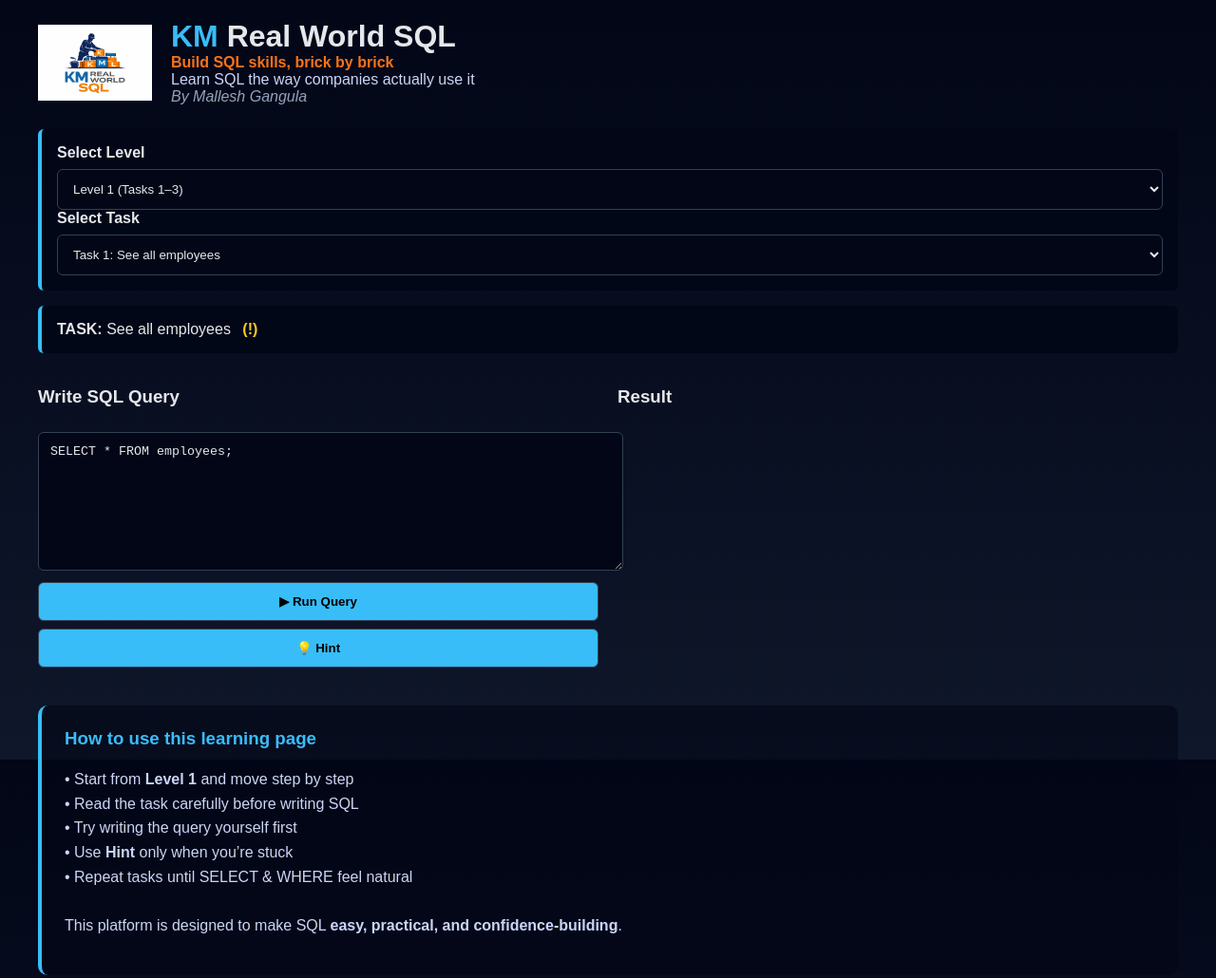
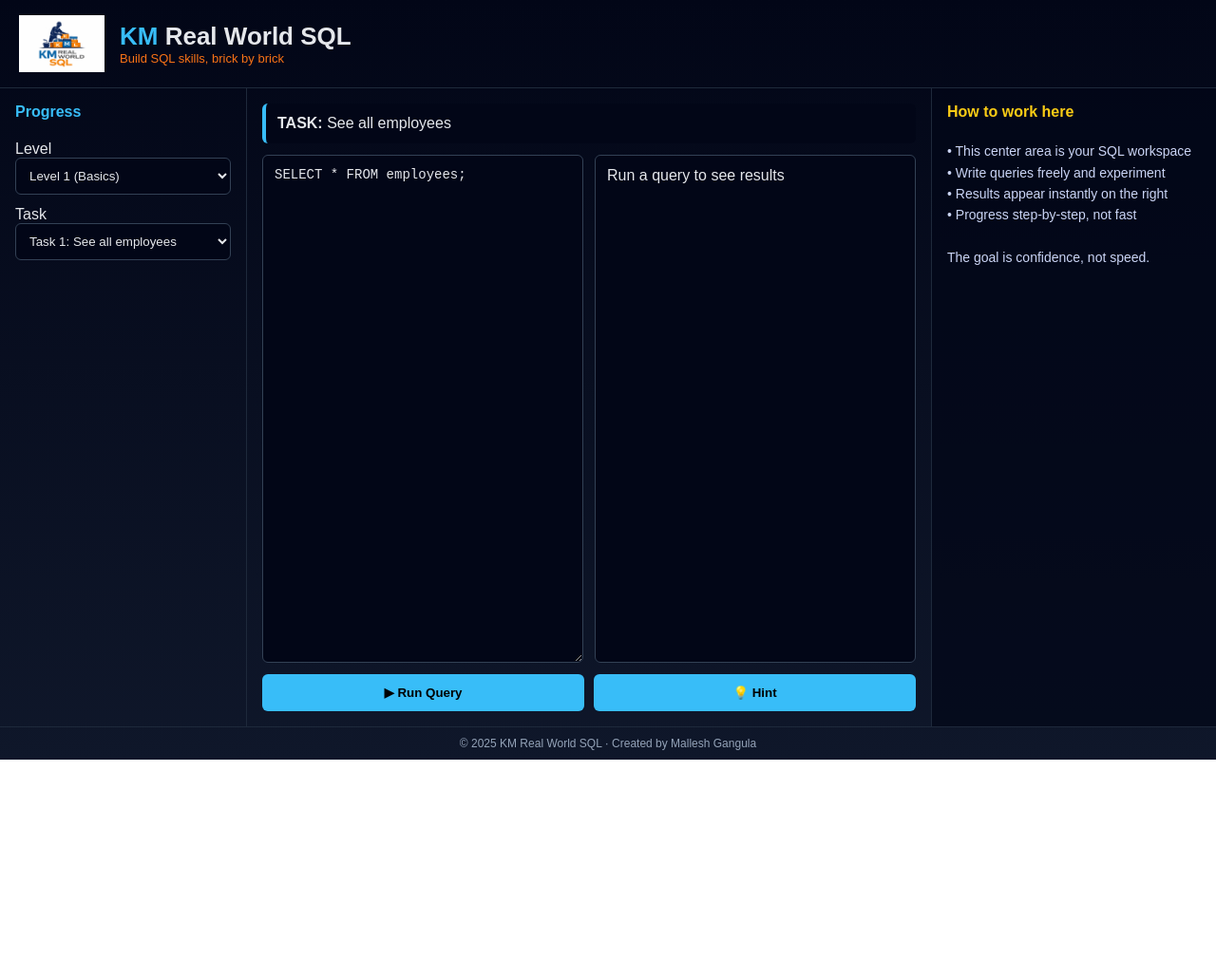
Before and after one commit to cargoman-logistics/Km-real-world-SQL-, a plain HTML site: page index.html in a window 1280 px wide. Shown: the top 1030 px of the page at 95% size. After the commit the page ends 800 px from the top, so only its background shows below. Drawn offline with nearby package versions, Linux system fonts and the light colour scheme.

Commit message:
Update index.html

```diff
--- a/index.html
+++ b/index.html
@@ -3,197 +3,179 @@
 <head>
 <meta charset="UTF-8">
 <title>KM Real World SQL</title>
-
 <script src="https://cdnjs.cloudflare.com/ajax/libs/sql.js/1.8.0/sql-wasm.js"></script>
 
 <style>
-/* ===== GLOBAL ===== */
 html, body {
   height: 100%;
   margin: 0;
 }
 
-/* ===== BODY ===== */
 body {
   font-family: Arial, sans-serif;
   background: linear-gradient(180deg, #020617, #0f172a);
   color: #e5e7eb;
-  min-height: 100vh;
   display: flex;
   flex-direction: column;
-}
-
-/* ===== MAIN WRAPPER ===== */
-.main-content {
-  flex: 1;
-  max-width: 1200px;
-  width: 100%;
-  margin: 0 auto;
-  padding: 20px;
 }
 
 /* ===== HEADER ===== */
 header {
   display: flex;
-  gap: 20px;
+  gap: 16px;
   align-items: center;
-  margin-bottom: 25px;
+  padding: 16px 20px;
+  border-bottom: 1px solid #1e293b;
 }
 
-header img {
-  height: 80px;
+header img { height: 60px; }
+
+.brand {
+  font-size: 26px;
+  font-weight: bold;
+}
+.brand .km { color: #38bdf8; }
+.brand .rws { color: #e5e7eb; }
+
+.tagline {
+  font-size: 13px;
+  color: #f97316;
 }
 
-.brand {
-  font-size: 32px;
-  font-weight: bold;
+/* ===== MAIN LAYOUT ===== */
+.app {
+  flex: 1;
+  display: grid;
+  grid-template-columns: 260px 1fr 300px;
+  min-height: 0;
 }
 
-.brand .km {
+/* ===== LEFT PANEL ===== */
+.sidebar {
+  padding: 16px;
+  border-right: 1px solid #1e293b;
+}
+
+.sidebar h4 {
+  margin-top: 0;
   color: #38bdf8;
 }
 
-.brand .rws {
-  color: #e5e7eb;
-}
-
-.tagline {
-  color: #f97316;
-  font-weight: bold;
-}
-
-.subtitle {
-  color: #cbd5f5;
-}
-
-.author {
-  color: #94a3b8;
-}
-
-/* ===== FORM ELEMENTS ===== */
-select, textarea, button {
+select {
   width: 100%;
-  padding: 12px;
-  margin-top: 8px;
+  padding: 10px;
+  margin-bottom: 12px;
   background: #020617;
   color: #e5e7eb;
   border: 1px solid #334155;
   border-radius: 6px;
 }
 
+/* ===== CENTER WORKSPACE ===== */
+.workspace {
+  display: flex;
+  flex-direction: column;
+  padding: 16px;
+  gap: 12px;
+}
+
+.task-box {
+  background: #020617;
+  border-left: 4px solid #38bdf8;
+  padding: 12px;
+  border-radius: 6px;
+}
+
+.editor {
+  flex: 1;
+  display: flex;
+  gap: 12px;
+}
+
 textarea {
-  min-height: 120px;
+  flex: 1;
+  min-height: 260px;
+  background: #020617;
+  color: #e5e7eb;
+  border: 1px solid #334155;
+  border-radius: 6px;
+  padding: 12px;
+  font-size: 14px;
+}
+
+.result {
+  flex: 1;
+  background: #020617;
+  border: 1px solid #334155;
+  border-radius: 6px;
+  padding: 12px;
+  overflow: auto;
+}
+
+.actions {
+  display: flex;
+  gap: 10px;
 }
 
 button {
+  flex: 1;
+  padding: 12px;
   background: #38bdf8;
   color: #000;
+  border: none;
+  border-radius: 6px;
   font-weight: bold;
   cursor: pointer;
 }
 
-button:hover {
-  opacity: 0.9;
+/* ===== RIGHT GUIDE PANEL ===== */
+.guide {
+  padding: 16px;
+  border-left: 1px solid #1e293b;
+  background: rgba(2,6,23,0.7);
 }
 
-/* ===== BOXES ===== */
-.box {
-  background: rgba(2, 6, 23, 0.85);
-  padding: 16px;
-  border-left: 4px solid #38bdf8;
-  margin-bottom: 16px;
-  border-radius: 6px;
+.guide h4 {
+  color: #facc15;
+  margin-top: 0;
 }
 
-.learn-box {
-  display: none;
-  background: rgba(2, 6, 23, 0.85);
-  padding: 14px;
-  border-left: 4px solid #facc15;
-  margin-bottom: 16px;
-  border-radius: 6px;
-}
-
-/* ===== GRID ===== */
-.container {
-  display: grid;
-  grid-template-columns: 1fr 1fr;
-  gap: 20px;
-}
-
-/* ===== HINTS & SUCCESS ===== */
-.hint {
-  border-left: 4px solid #facc15;
-  padding: 8px;
-  margin-top: 6px;
-  background: #020617;
-  border-radius: 4px;
-}
-
-.success {
-  color: #22c55e;
-  font-weight: bold;
-  margin-top: 10px;
-}
-
-.info {
-  cursor: pointer;
-  color: #facc15;
-  font-weight: bold;
-  margin-left: 8px;
+.guide p {
+  font-size: 14px;
+  line-height: 1.6;
+  color: #cbd5f5;
 }
 
 /* ===== TABLE ===== */
 table {
   width: 100%;
   border-collapse: collapse;
-  margin-top: 10px;
 }
-
 th, td {
   border: 1px solid #334155;
-  padding: 8px;
-  text-align: left;
-}
-
-/* ===== BOTTOM LEARNING SECTION ===== */
-.bottom-info {
-  margin-top: 40px;
-  padding: 24px;
-  background: rgba(2, 6, 23, 0.6);
-  border-radius: 10px;
-  border-left: 4px solid #38bdf8;
-}
-
-.bottom-info h3 {
-  margin-top: 0;
-  color: #38bdf8;
-}
-
-.bottom-info p {
-  line-height: 1.6;
-  color: #cbd5f5;
+  padding: 6px;
+  font-size: 13px;
 }
 
 /* ===== FOOTER ===== */
 footer {
-  margin-top: auto;
   text-align: center;
+  padding: 10px;
   font-size: 12px;
   color: #94a3b8;
-  border-top: 1px solid #334155;
-  padding: 12px;
+  border-top: 1px solid #1e293b;
 }
 
 /* ===== MOBILE ===== */
-@media (max-width: 768px) {
-  .container {
+@media (max-width: 900px) {
+  .app {
     grid-template-columns: 1fr;
   }
-
-  header {
+  .sidebar, .guide {
+    border: none;
+  }
+  .editor {
     flex-direction: column;
-    text-align: center;
   }
 }
 </style>
@@ -201,147 +183,112 @@ footer {
 
 <body>
 
-<main class="main-content">
-
 <header>
-  <img src="logo.png" alt="KM Real World SQL Logo">
+  <img src="logo.png">
   <div>
-    <div class="brand">
-      <span class="km">KM</span>
-      <span class="rws"> Real World SQL</span>
-    </div>
+    <div class="brand"><span class="km">KM</span><span class="rws"> Real World SQL</span></div>
     <div class="tagline">Build SQL skills, brick by brick</div>
-    <div class="subtitle">Learn SQL the way companies actually use it</div>
-    <div class="author"><em>By Mallesh Gangula</em></div>
   </div>
 </header>
 
-<div class="box">
-  <strong>Select Level</strong>
+<div class="app">
+
+  <!-- LEFT -->
+  <aside class="sidebar">
+    <h4>Progress</h4>
+    <label>Level</label>
     <select id="level" onchange="loadTasks()">
-    <option value="1">Level 1 (Tasks 1–3)</option>
-    <option value="2">Level 2 (Tasks 4–6)</option>
-    <option value="3">Level 3 (Tasks 7–9)</option>
-    <option value="4">Level 4 (Tasks 10–12)</option>
-    <option value="5">Level 5 (Tasks 13–30)</option>
+      <option value="1">Level 1 (Basics)</option>
+      <option value="2">Level 2</option>
+      <option value="3">Level 3</option>
+      <option value="4">Level 4</option>
+      <option value="5">Level 5</option>
     </select>
 
-  <strong>Select Task</strong>
+    <label>Task</label>
     <select id="taskSelect" onchange="loadTask()"></select>
+  </aside>
+
+  <!-- CENTER -->
+  <main class="workspace">
+    <div class="task-box" id="taskBox"></div>
+
+    <div class="editor">
+      <textarea id="query"></textarea>
+      <div class="result" id="output">Run a query to see results</div>
     </div>
 
-<div class="box" id="taskBox"></div>
-<div class="learn-box" id="learnBox"></div>
-
-<div class="container">
-  <div>
-    <h3>Write SQL Query</h3>
-    <textarea id="query"></textarea>
+    <div class="actions">
       <button onclick="runSQL()">▶ Run Query</button>
       <button onclick="showHint()">💡 Hint</button>
-    <div id="hints"></div>
-    <div id="success"></div>
     </div>
+  </main>
 
-  <div>
-    <h3>Result</h3>
-    <div id="output"></div>
+  <!-- RIGHT -->
+  <aside class="guide">
+    <h4>How to work here</h4>
+    <p>
+      • This center area is your SQL workspace<br>
+      • Write queries freely and experiment<br>
+      • Results appear instantly on the right<br>
+      • Progress step-by-step, not fast<br><br>
+      The goal is confidence, not speed.
+    </p>
+  </aside>
+
 </div>
-</div>
-
-<!-- 🔽 THIS IS WHAT FILLS THE PAGE PROPERLY -->
-<section class="bottom-info">
-  <h3>How to use this learning page</h3>
-  <p>
-    • Start from <b>Level 1</b> and move step by step<br>
-    • Read the task carefully before writing SQL<br>
-    • Try writing the query yourself first<br>
-    • Use <b>Hint</b> only when you’re stuck<br>
-    • Repeat tasks until SELECT & WHERE feel natural<br><br>
-    This platform is designed to make SQL <b>easy, practical, and confidence-building</b>.
-  </p>
-</section>
-
-</main>
 
 <footer>
 © 2025 KM Real World SQL · Created by Mallesh Gangula
 </footer>
 
 <script>
-let db, hintIndex = 0;
+let db;
 
-const tasks = [
- {lvl:1, text:"See all employees", ex:"SELECT * FROM employees;"},
- {lvl:1, text:"Show names and departments", ex:"SELECT name, department FROM employees;"},
- {lvl:1, text:"Show names and salaries", ex:"SELECT name, salary FROM employees;"},
- {lvl:2, text:"Salary greater than 30000", ex:"SELECT * FROM employees WHERE salary > 30000;"},
- {lvl:2, text:"Salary less than 30000", ex:"SELECT * FROM employees WHERE salary < 30000;"},
- {lvl:2, text:"Employees from HR", ex:"SELECT * FROM employees WHERE department='HR';"},
- {lvl:3, text:"Employees from Admin", ex:"SELECT * FROM employees WHERE department='Admin';"},
- {lvl:3, text:"Salary exactly 40000", ex:"SELECT * FROM employees WHERE salary=40000;"},
- {lvl:3, text:"Names earning more than 25000", ex:"SELECT name FROM employees WHERE salary > 25000;"},
- {lvl:4, text:"HR names and salary", ex:"SELECT name, salary FROM employees WHERE department='HR';"},
- {lvl:4, text:"Admin salary > 30000", ex:"SELECT * FROM employees WHERE salary > 30000;"},
- {lvl:4, text:"Salary exactly 60000", ex:"SELECT * FROM employees WHERE salary=60000;"},
- ...Array.from({length:18},(_,i)=>({lvl:5,text:`Practice task ${i+13}`,ex:"SELECT * FROM employees;"}))
-];
+const tasks = {
+  1: ["See all employees", "Select name & department", "Select name & salary"],
+  2: ["Salary > 30000", "Salary < 30000", "Department = HR"],
+  3: ["Department = Admin", "Salary = 40000", "Names salary > 25000"],
+  4: ["HR names & salary", "Admin salary > 30000", "Salary = 60000"],
+  5: Array.from({length:18},(_,i)=>`Practice task ${i+13}`)
+};
 
 function loadTasks(){
-  const lvl = Number(level.value);
   taskSelect.innerHTML="";
-  tasks.filter(t=>t.lvl===lvl).forEach((t,i)=>{
+  tasks[level.value].forEach((t,i)=>{
     const o=document.createElement("option");
     o.value=i;
-    o.textContent=`Task ${i+1}: ${t.text}`;
+    o.textContent=`Task ${i+1}: ${t}`;
     taskSelect.appendChild(o);
   });
   loadTask();
 }
 
 function loadTask(){
-  hintIndex=0;
-  hints.innerHTML="";
-  success.innerHTML="";
-  learnBox.style.display="none";
-  const lvl=Number(level.value);
-  const t=tasks.filter(x=>x.lvl===lvl)[taskSelect.value];
-  taskBox.innerHTML=`<strong>TASK:</strong> ${t.text}
-    <span class="info" onclick="toggleLearn()">(!)</span>`;
-  learnBox.innerHTML=`<strong>Example:</strong><br><code>${t.ex}</code>`;
-  query.value="SELECT * FROM employees;";
-}
-
-function toggleLearn(){
-  learnBox.style.display = learnBox.style.display==="none"?"block":"none";
+  const t = tasks[level.value][taskSelect.value];
+  taskBox.innerHTML = `<strong>TASK:</strong> ${t}`;
+  query.value = "SELECT * FROM employees;";
 }
 
 function runSQL(){
-  output.innerHTML="";
-  success.innerHTML="";
   try{
     const r=db.exec(query.value);
-    success.innerHTML="✅ Good work! Keep practicing.";
-    if(!r.length){output.innerHTML="No results.";return;}
-    let t="<table><tr>";
-    r[0].columns.forEach(c=>t+=`<th>${c}</th>`);
-    t+="</tr>";
+    if(!r.length){ output.innerHTML="No results"; return; }
+    let h="<table><tr>";
+    r[0].columns.forEach(c=>h+=`<th>${c}</th>`);
+    h+="</tr>";
     r[0].values.forEach(v=>{
-      t+="<tr>";v.forEach(x=>t+=`<td>${x}</td>`);t+="</tr>";
+      h+="<tr>"; v.forEach(x=>h+=`<td>${x}</td>`); h+="</tr>";
     });
-    t+="</table>";
-    output.innerHTML=t;
-  }catch(e){
-    output.innerHTML="❌ SQL Error";
+    h+="</table>";
+    output.innerHTML=h;
+  }catch{
+    output.innerHTML="SQL Error";
   }
 }
 
 function showHint(){
-  const h=["Use SELECT","Use FROM","Use WHERE"];
-  if(hintIndex<h.length){
-    hints.innerHTML+=`<div class="hint">${h[hintIndex]}</div>`;
-    hintIndex++;
-  }
+  alert("Use SELECT, FROM, and WHERE. Keep it simple.");
 }
 
 initSqlJs({ locateFile:f=>`https://cdnjs.cloudflare.com/ajax/libs/sql.js/1.8.0/${f}`})
```
Lines whose indentation alone changed are shown as unchanged.
